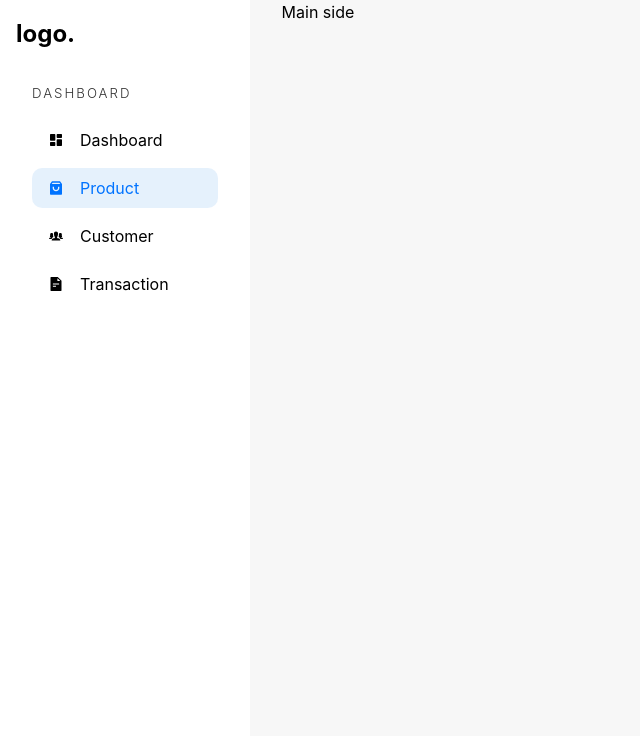
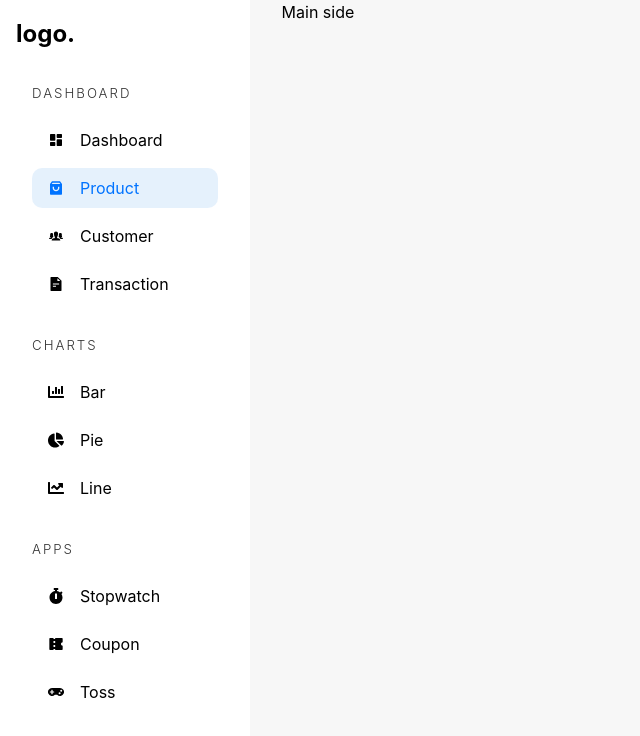
Before and after one commit to manish50kumar/admin-dashboard, a React (Vite) app: page /admin/product in a window 1280 px wide. Shown: the top 736 px of the page, without its empty margins (0-640 px from the left). Built offline with nearby package versions, Linux system fonts and the light colour scheme.

Commit message:
SideBar Admin complete

```diff
--- a/src/components/AdminSidebar.tsx
+++ b/src/components/AdminSidebar.tsx
@@ -1,8 +1,9 @@
 import { IconType } from "react-icons";
 import { Link,  useLocation,Location } from "react-router-dom";
-import { RiDashboardFill, RiShoppingBag3Fill, } from "react-icons/ri";
+import { RiDashboardFill, RiShoppingBag3Fill, RiCoupon3Fill} from "react-icons/ri";
 import { AiFillFileText } from "react-icons/ai";
 import { IoIosPeople } from "react-icons/io";
+import { FaChartBar,FaChartPie,FaChartLine, FaStopwatch,FaGamepad } from "react-icons/fa";
 
 const AdminSidebar = () => {
 
@@ -12,7 +13,15 @@
   return (
     <aside>
       <h2>logo.</h2>
-      <div>
+      <DivOne location={location }/>
+      <DivTwo location = {location} />
+      <DivThree location = {location} />
+    </aside>
+  )
+};
+
+const DivOne = ({location}:{location : Location}) =>(
+   <div>
         <h5>Dashboard</h5>
         <ul>
           <Li
@@ -39,16 +48,63 @@
             Icon={AiFillFileText}
             location={location}
           />
+        </ul>
+      </div>
+)
 
 
-
-
+const DivTwo = ({location} : {location : Location}) => (
+   <div>
+        <h5>Charts</h5>
+        <ul>
+          <Li
+            url="/admin/chart/bar"
+            text="Bar"
+            Icon={FaChartBar}
+            location={location}
+          />
+          <Li
+            url="/admin/chart/pie"
+            text="Pie"
+            Icon={FaChartPie}
+            location={location}
+          />
+          <Li
+            url="/admin/chart/line"
+            text="Line"
+            Icon={FaChartLine}
+            location={location}
+          />
 
         </ul>
       </div>
-    </aside>
-  )
-};
+)
+const DivThree = ({location} : {location : Location}) => (
+   <div>
+        <h5>Apps</h5>
+        <ul>
+          <Li
+            url="/admin/app/stopwatch"
+            text="Stopwatch"
+            Icon={FaStopwatch}
+            location={location}
+          />
+          <Li
+            url="/admin/app/coupon"
+            text="Coupon"
+            Icon={RiCoupon3Fill}
+            location={location}
+          />
+          <Li
+            url="/admin/app/toss"
+            text="Toss"
+            Icon={FaGamepad}
+            location={location}
+          />
+
+        </ul>
+      </div>
+)
 
 interface LiProps {
   url: string,
```
